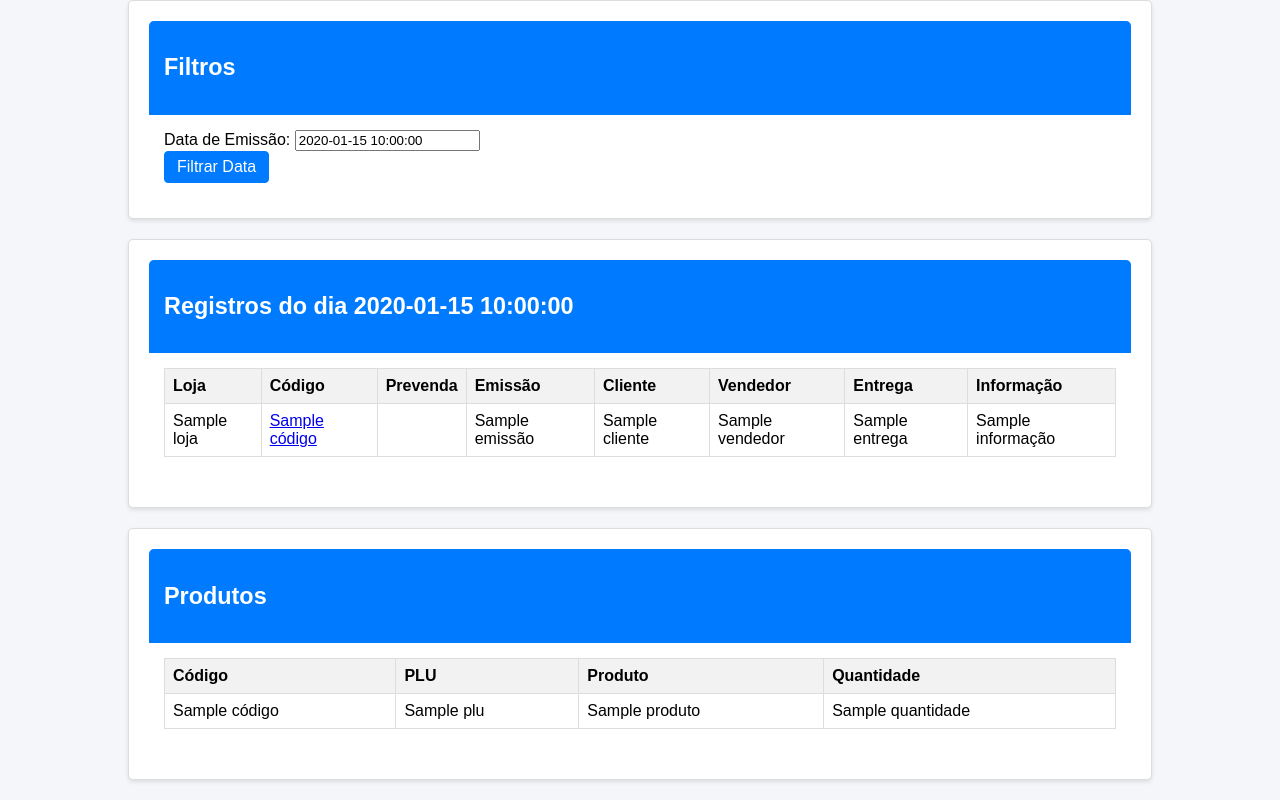
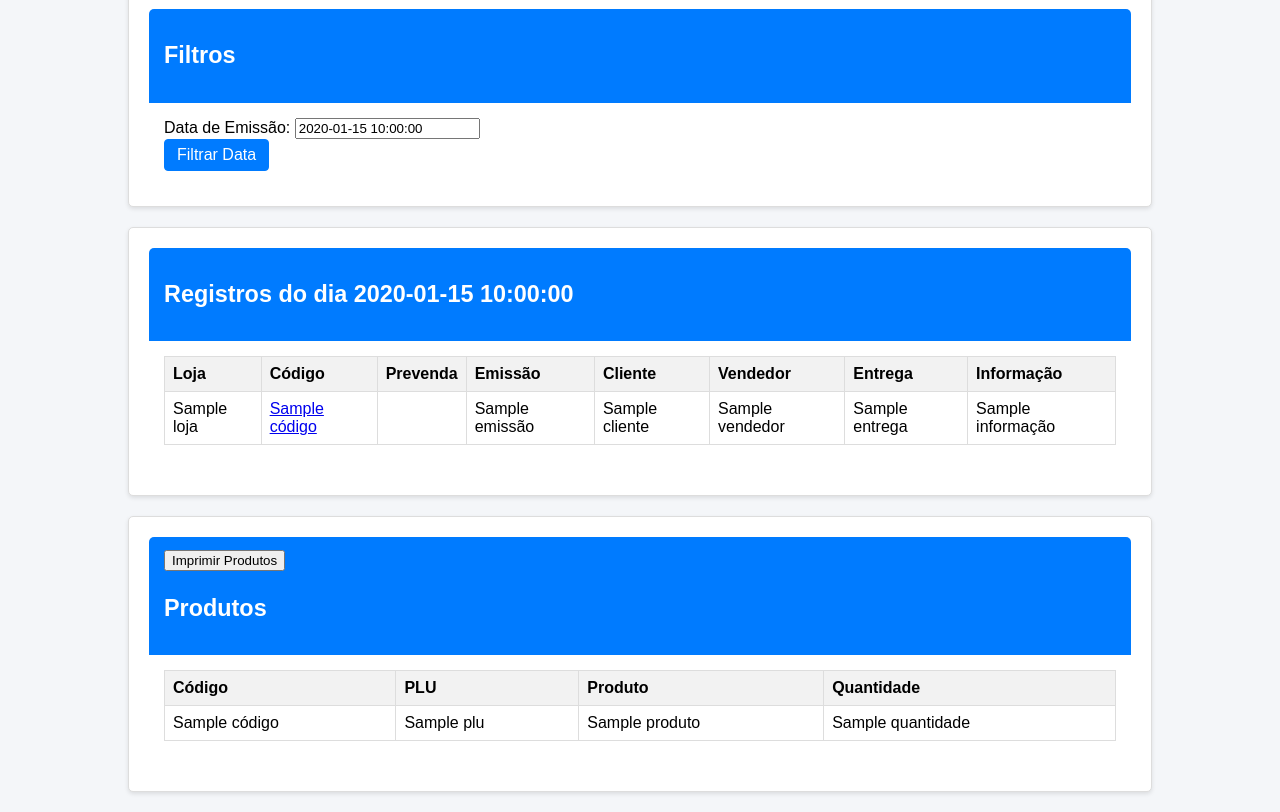
Before and after one commit to Jhonatan2702/Controle-Logistica, a Flask app: template templates/index.html in a window 1280 px wide. Before the commit the page ends 785 px from the top, so only its background shows below. Run offline with Flask 3, Linux system fonts and the light colour scheme; the template is opened without the code that fills it: most values are stand-ins (such as "Sample title", 1, 10 or a date in 2020).

Commit message:
Função de imprimir iniciada

```diff
--- a/app.py
+++ b/app.py
@@ -77,5 +77,20 @@ def index():
 
     return render_template('index.html', registros=registros, produtos=produtos, date_filter=date_filter, code_filter=code_filter)
 
+
+@app.route('/imprimir_produtos')
+def imprimir_produtos():
+    produtos = obter_produtos_filtrados()  # Função que retorna a lista de produtos já filtrados
+    return render_template('impressao.html', produtos=produtos)
+def obter_produtos_filtrados():
+    # Aqui você deve implementar a lógica para obter os produtos filtrados
+    # Por exemplo, acessar o banco de dados e trazer os produtos com base no filtro atual
+    produtos = [
+        {'nome': 'Produto 1', 'quantidade': 10, 'preco': 15.0},
+        {'nome': 'Produto 2', 'quantidade': 5, 'preco': 25.0}
+    ]
+    return produtos
+
+
 if __name__ == '__main__':
     app.run(debug=True, host='0.0.0.0')
--- a/templates/index.html
+++ b/templates/index.html
@@ -62,10 +62,80 @@
 
         <div class="card">
             <div class="card-header">
+                <button onclick="imprimirProdutos()">Imprimir Produtos</button>
+
+                <script>
+                    function imprimirProdutos() {
+                        const tabelaElement = document.querySelector("#query_produtos");
+                        if (tabelaElement) {
+                            // Criação da nova tabela apenas com as colunas PLU, Produto e Quantidade
+                            let tabelaImpressao = `
+                                <table>
+                                    <thead>
+                                        <tr>
+                                            <th>PLU</th>
+                                            <th>Produto</th>
+                                            <th>Quantidade</th>
+                                        </tr>
+                                    </thead>
+                                    <tbody>
+                            `;
+
+                            // Loop para preencher as linhas da tabela de impressão
+                            const linhas = tabelaElement.querySelectorAll("tbody tr");
+                            linhas.forEach(linha => {
+                                const plu = linha.cells[1].innerText; // PLU está na segunda coluna (índice 1)
+                                const produto = linha.cells[2].innerText; // Produto está na terceira coluna (índice 2)
+                                const quantidade = linha.cells[3].innerText; // Quantidade está na quarta coluna (índice 3)
+
+                                tabelaImpressao += `
+                                    <tr>
+                                        <td>${plu}</td>
+                                        <td>${produto}</td>
+                                        <td>${quantidade}</td>
+                                    </tr>
+                                `;
+                            });
+
+                            tabelaImpressao += `
+                                    </tbody>
+                                </table>
+                            `;
+
+                            const janelaImpressao = window.open("", "_blank");
+
+                            janelaImpressao.document.write(`
+                                <html>
+                                    <head>
+                                        <title>Imprimir Produtos</title>
+                                        <style>
+                                            body { font-family: Arial, sans-serif; margin: 20px; }
+                                            table { width: 100%; border-collapse: collapse; margin-top: 10px; }
+                                            th, td { padding: 10px; text-align: left; border: 1px solid #ddd; }
+                                            th { background-color: #f2f2f2; }
+                                            tr:nth-child(even) { background-color: #f9f9f9; }
+                                        </style>
+                                    </head>
+                                    <body>
+                                        <h1>Produtos Filtrados</h1>
+                                        ${tabelaImpressao}
+                                    </body>
+                                </html>
+                            `);
+
+                            janelaImpressao.document.close();
+                            janelaImpressao.print();
+                        } else {
+                            console.error("Erro: A tabela de produtos não foi encontrada.");
+                        }
+                    }
+                </script>
+
+
                 <h3 class="card-title">Produtos</h3>
             </div>
             <div class="card-body">
-                <table class="table">
+                <table id="query_produtos" class="table">
                     <thead>
                         <tr>
                             <th>Código</th>
```
